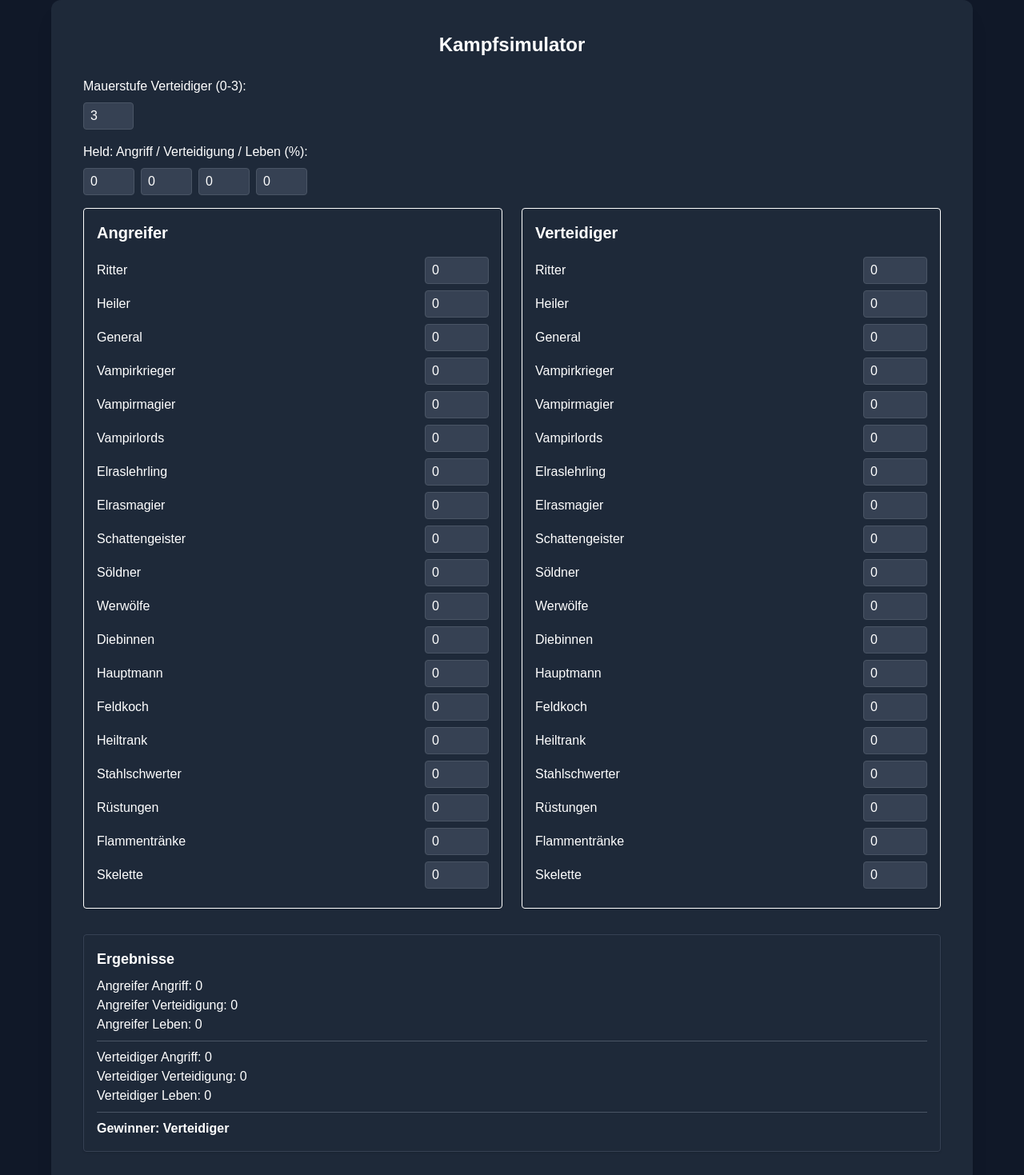
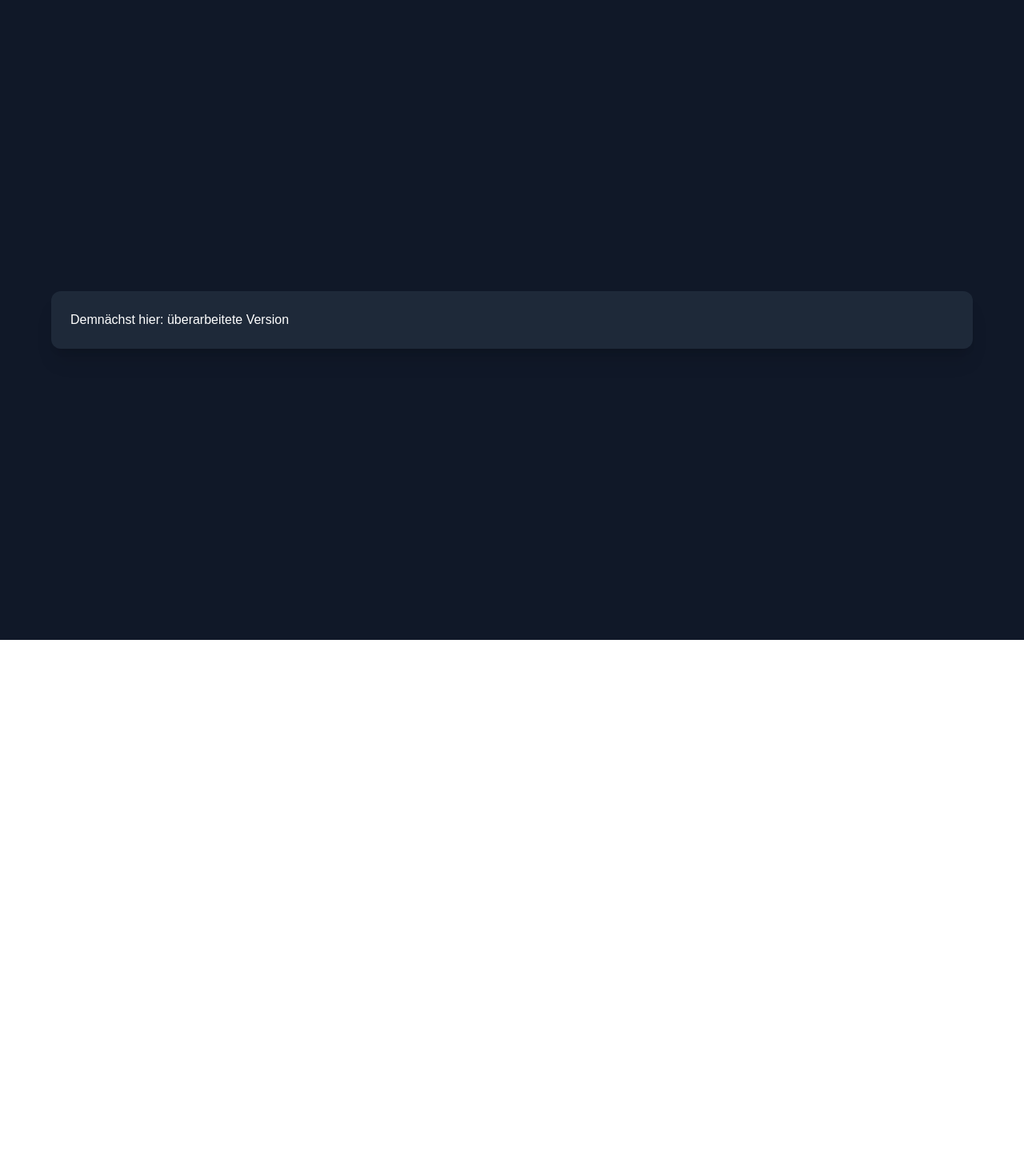
Before and after one commit to Qseng123/vdofs, a Next.js app: page / in a window 1280 px wide. Shown: the top 1469 px of the page at 80% size. After the commit the page ends 800 px from the top, so only its background shows below. Built offline with nearby package versions, Linux system fonts and the light colour scheme.

Commit message:
new stuff

```diff
--- a/src/app/vdofs.tsx
+++ b/src/app/vdofs.tsx
@@ -12,22 +12,17 @@ interface Unit {
 interface ArmyInput {
     name: string;
     units: { [key: string]: number };
-    hero?: Hero;
+    heroBonuses?: HeroBonuses;
     shrine?: Shrine[];
-    items?: { [key: string]: number };
     bloodLevel?: number;
     isDefender?: boolean;
     wallLevel?: 0 | 1 | 2 | 3;
 }
 
-interface Hero {
-    name: string;
-    level: number;
-    bonuses: {
-        attack?: number;
-        defense?: number;
-        hp?: number;
-    };
+interface HeroBonuses {
+    attack?: number;
+    defense?: number;
+    hp?: number;
 }
 
 interface Shrine {
@@ -123,105 +118,22 @@ class Army {
             });
         }
 
-        if (this.input.hero) {
-            const { attack, defense, hp } = this.input.hero.bonuses;
-            if (attack) this.totalAttack *= 1 + (attack * this.input.hero.level) / 100;
-            if (defense) this.totalDefense *= 1 + (defense * this.input.hero.level) / 100;
-            if (hp) this.totalHp *= 1 + (hp * this.input.hero.level) / 100;
+        if (this.input.heroBonuses) {
+            const { attack, defense, hp } = this.input.heroBonuses;
+            if (attack) this.totalAttack *= 1 + attack / 100;
+            if (defense) this.totalDefense *= 1 + defense / 100;
+            if (hp) this.totalHp *= 1 + hp / 100;
+        }
+
+        if (this.input.isDefender && this.input.wallLevel) {
+            const wallReduction = 1 - 0.3 * this.input.wallLevel;
+            this.totalHp *= wallReduction;
         }
     }
 }
 
 function Kampfsimulator() {
-    const [attackerUnits, setAttackerUnits] = useState<{ [key: string]: number }>({});
-    const [defenderUnits, setDefenderUnits] = useState<{ [key: string]: number }>({});
-    const [wallLevel, setWallLevel] = useState<0 | 1 | 2 | 3>(3);
-    const [heroLevel, setHeroLevel] = useState(0);
-    const [heroBonuses, setHeroBonuses] = useState({ attack: 0, defense: 0, hp: 0 });
-
-    const attacker = new Army({ name: "Angreifer", units: attackerUnits, hero: { name: "", level: heroLevel, bonuses: heroBonuses } });
-    const defender = new Army({ name: "Verteidiger", units: defenderUnits, isDefender: true, wallLevel: wallLevel });
-
-    const handleChange = (
-        side: "attacker" | "defender",
-        unit: string,
-        value: number
-    ) => {
-        const setter = side === "attacker" ? setAttackerUnits : setDefenderUnits;
-        const state = side === "attacker" ? attackerUnits : defenderUnits;
-        setter({ ...state, [unit]: value });
-    };
-
-    const determineWinner = () => {
-        const attackScore = attacker.totalAttack - defender.totalDefense;
-        const defenseScore = defender.totalAttack - attacker.totalDefense;
-        if (attackScore > defenseScore) return "Angreifer";
-        if (defenseScore > attackScore) return "Verteidiger";
-        return "Verteidiger";
-    };
-
-    return (
-        <div className="p-4 max-w-6xl mx-auto text-white">
-            <h1 className="text-2xl font-bold text-center mb-6">Kampfsimulator</h1>
-
-            <div className="mb-4">
-                <label className="block mb-2">Mauerstufe Verteidiger (0-3):</label>
-                <input
-                    type="number"
-                    min={0}
-                    max={3}
-                    value={wallLevel}
-                    onChange={(e) => setWallLevel(Number(e.target.value) as 0 | 1 | 2 | 3)}
-                    className="bg-gray-700 text-white border border-gray-600 px-2 py-1 rounded"
-                />
-            </div>
-
-            <div className="mb-4">
-                <label className="block mb-2">Held: Angriff / Verteidigung / Leben (%):</label>
-                <div className="flex gap-2">
-                    <input type="number" value={heroBonuses.attack} onChange={e => setHeroBonuses({ ...heroBonuses, attack: +e.target.value })} className="w-16 bg-gray-700 text-white border border-gray-600 px-2 py-1 rounded" />
-                    <input type="number" value={heroBonuses.defense} onChange={e => setHeroBonuses({ ...heroBonuses, defense: +e.target.value })} className="w-16 bg-gray-700 text-white border border-gray-600 px-2 py-1 rounded" />
-                    <input type="number" value={heroBonuses.hp} onChange={e => setHeroBonuses({ ...heroBonuses, hp: +e.target.value })} className="w-16 bg-gray-700 text-white border border-gray-600 px-2 py-1 rounded" />
-                    <input type="number" value={heroLevel} onChange={e => setHeroLevel(+e.target.value)} className="w-16 bg-gray-700 text-white border border-gray-600 px-2 py-1 rounded" placeholder="Lvl" />
-                </div>
-            </div>
-
-            <div className="grid md:grid-cols-2 gap-6">
-                {["Angreifer", "Verteidiger"].map((role, i) => (
-                    <div key={role} className="border p-4 rounded shadow bg-gray-800">
-                        <h2 className="text-xl font-semibold mb-4">{role}</h2>
-                        {Object.keys(units).map((unit) => (
-                            <div key={unit} className="flex justify-between items-center mb-2">
-                                <label className="w-2/3">{unit}</label>
-                                <input
-                                    type="number"
-                                    min={0}
-                                    value={i === 0 ? attackerUnits[unit] || 0 : defenderUnits[unit] || 0}
-                                    onChange={(e) =>
-                                        handleChange(i === 0 ? "attacker" : "defender", unit, parseInt(e.target.value) || 0)
-                                    }
-                                    className="w-20 bg-gray-700 text-white border border-gray-600 px-2 py-1 rounded"
-                                />
-                            </div>
-                        ))}
-                    </div>
-                ))
-                }</div>
-
-            <div className="mt-8 p-4 bg-gray-800 border border-gray-700 rounded shadow">
-                <h3 className="text-lg font-bold mb-2">Ergebnisse</h3>
-                <p>Angreifer Angriff: {attacker.totalAttack.toFixed(0)}</p>
-                <p>Angreifer Verteidigung: {attacker.totalDefense.toFixed(0)}</p>
-                <p>Angreifer Leben: {attacker.totalHp.toFixed(0)}</p>
-                <hr className="my-2 border-gray-600" />
-                <p>Verteidiger Angriff: {defender.totalAttack.toFixed(0)}</p>
-                <p>Verteidiger Verteidigung: {defender.totalDefense.toFixed(0)}</p>
-                <p>Verteidiger Leben: {defender.totalHp.toFixed(0)}</p>
-                <hr className="my-2 border-gray-600" />
-                <p className="font-bold">Gewinner: {determineWinner()}</p>
-            </div>
-        </div>
-    );
+    return <div className="text-white">Demnächst hier: überarbeitete Version</div>;
 }
 
 export default Kampfsimulator;
```
